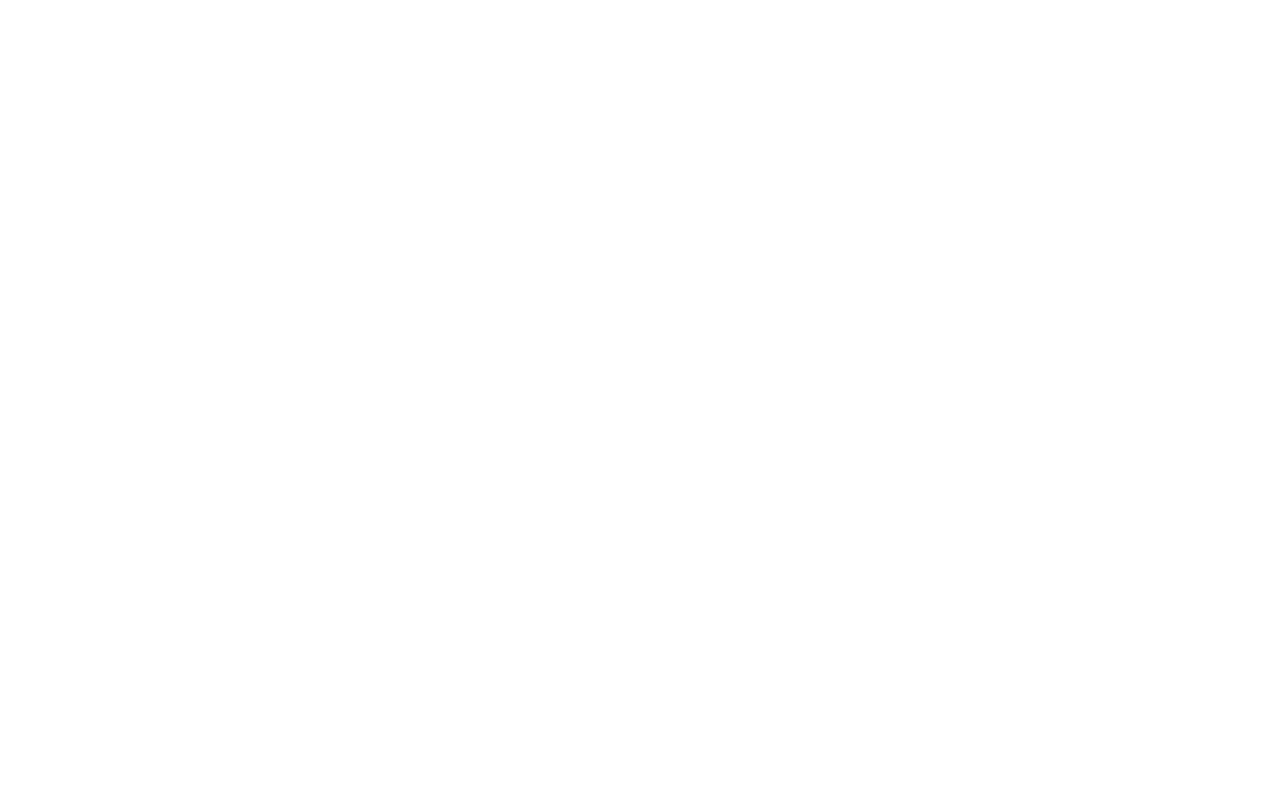
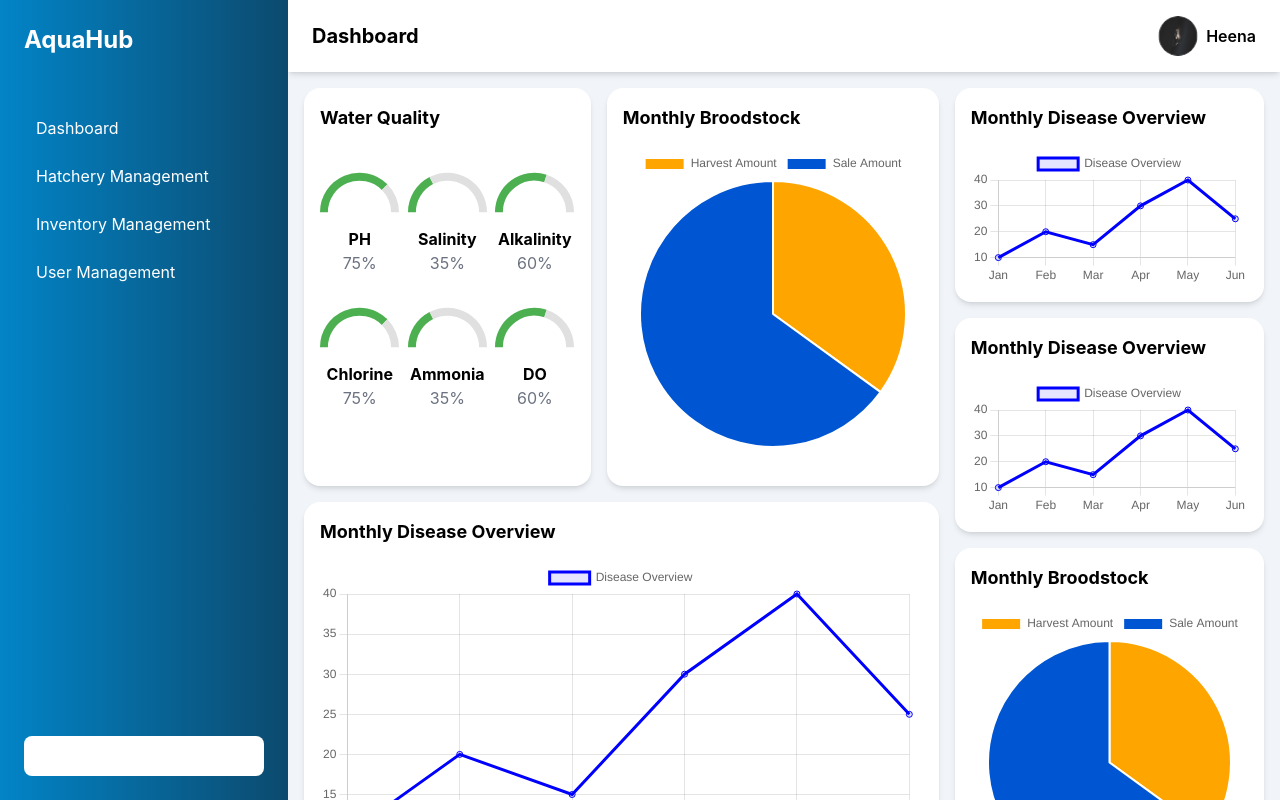
Before and after one commit to VishwaDeAero/aquahub, a React (Create React App) app: page /dashboard in a window 1280 px wide. Before the commit this address had no page. Built offline with nearby package versions, Linux system fonts and the light colour scheme; the HTML template or start-up script is replaced by a standard one.

Commit message:
sidebar updated with logout redirect

```diff
--- a/src/App.js
+++ b/src/App.js
@@ -39,6 +39,7 @@
     <Router>
       <Routes>
         <Route path="/" element={<Dashboard />} />
+        <Route path="/dashboard" element={<Dashboard />} />
         <Route path="/inventory-management" element={<InventoryManagement />} />
         <Route path="/hatchery-management" element={<HatcheryManagement />} />
         <Route path="/user-management" element={<UserManagement />} />
--- a/src/components/Sidebar.js
+++ b/src/components/Sidebar.js
@@ -1,7 +1,8 @@
 import React from "react";
-import { NavLink } from "react-router-dom";
+import { NavLink, useNavigate } from "react-router-dom";
 
 const Sidebar = () => {
+    const navigate = useNavigate();
     // Menu items array
     const menuItems = [
         { title: "Dashboard", path: "/", icon: "fas fa-home" },
@@ -35,7 +36,9 @@
                 </nav>
             </div>
             <div className="p-6">
-                <button className="items-center bg-white text-darkblue w-full px-4 py-2 rounded-lg hover:bg-gray-200">
+                <button onClick={() => {
+                    navigate("/login");
+                }} className="items-center bg-white text-darkblue w-full px-4 py-2 rounded-lg hover:bg-gray-200">
                     <i className="fas fa-sign-out-alt mr-2"></i> Logout
                 </button>
             </div>
```
